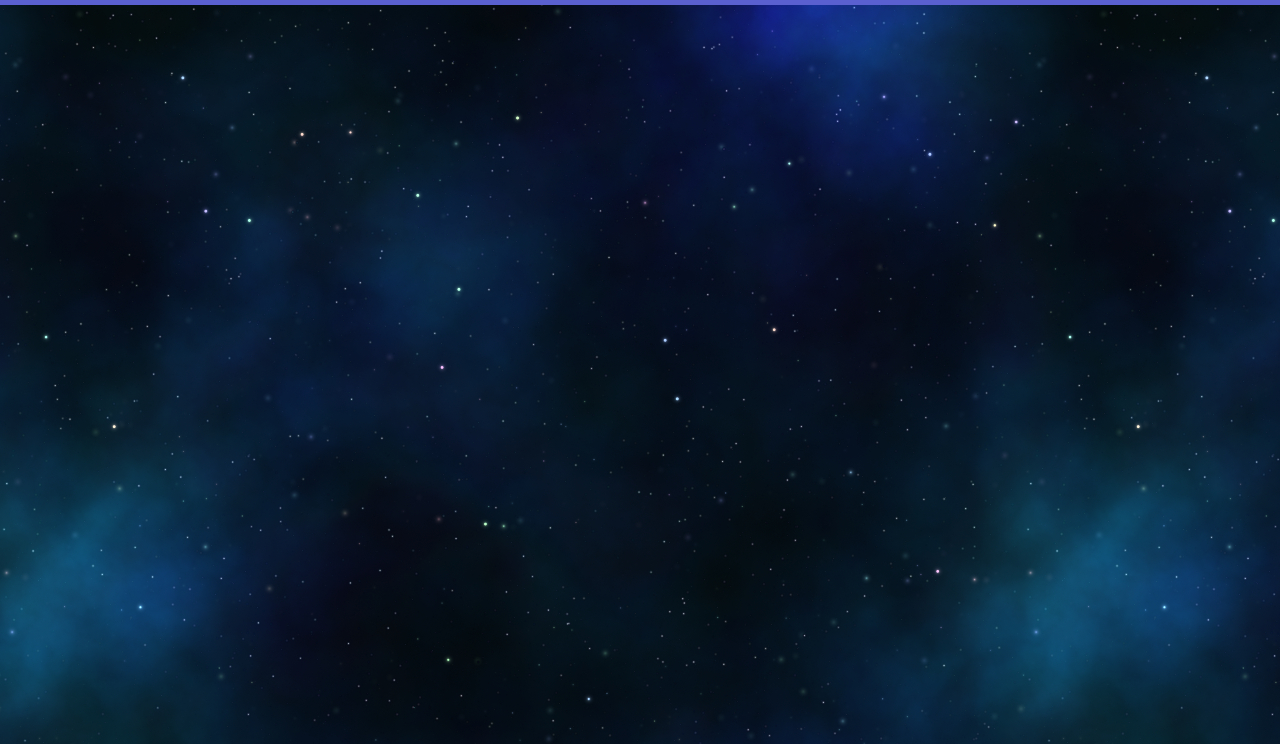
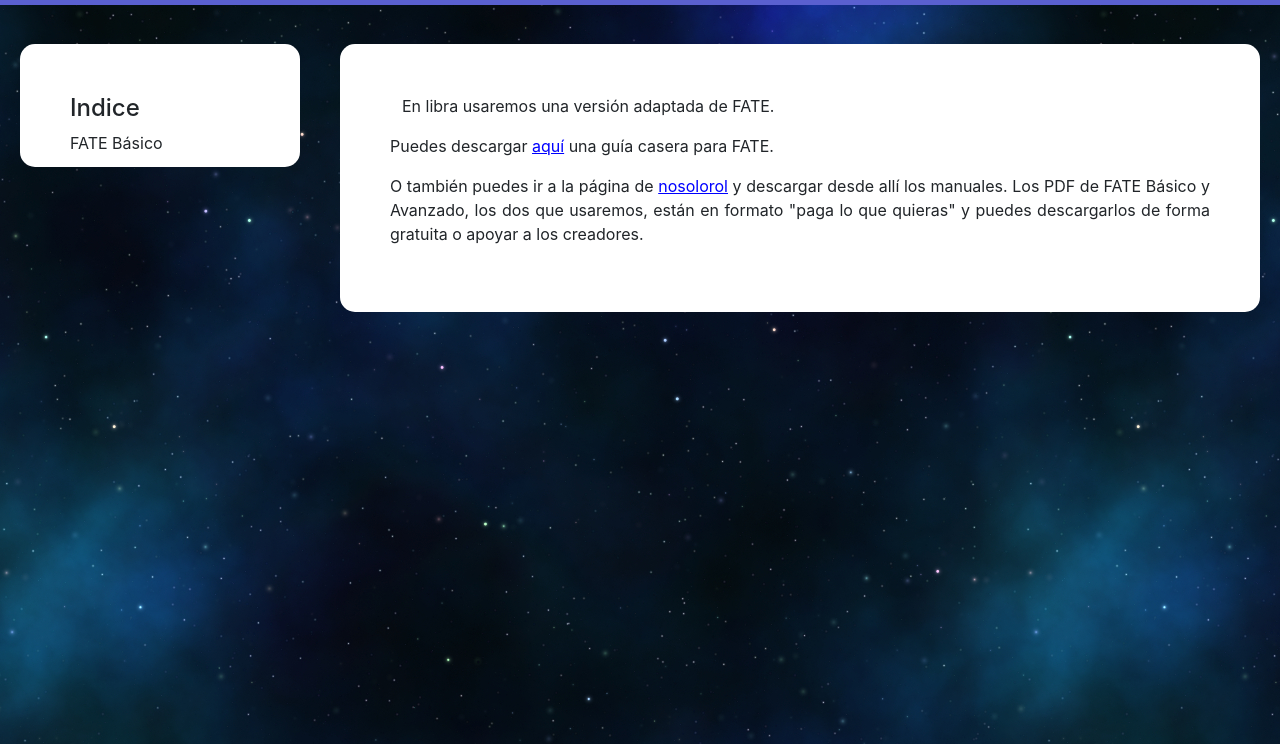
Before and after one commit to NakOMAX/LibraRPG, a plain HTML site: page sistema.html in a window 1280 px wide. Shown: the part 56-800 px from the top of the page. Drawn offline with nearby package versions, Linux system fonts and the light colour scheme.

Commit message:
sistema #1

```diff
--- a/css/libra.css
+++ b/css/libra.css
@@ -71,6 +71,9 @@
   background-color: white;
 }
 
+.not-indent {
+  text-indent: 0px;
+}
 main {
   margin-top: 20px;
 }
@@ -92,6 +95,17 @@ a:link {
 a:visited {
   color: inherit;
 }
+
+.libra-link:link {
+  color: blue;
+  text-decoration: underline;
+}
+
+.libra-link:visited {
+  color: blue;
+  text-decoration: underline;
+}
+
 /* Regular mobile phones */
 @media only screen and (min-width: 768px) and (max-width: 1199px){
   .libra-nav-item {
--- a/sistema.html
+++ b/sistema.html
@@ -60,8 +60,31 @@
     </nav>
 
     <!--ACTAUAL CONTENT-->
-    <main>
+    <main class="grid-container">
 
+      <!-- Lateral menu-->
+      <div>
+        <div class="libra-page-content libra-side-nav">
+          <h4>Indice</h4>
+          <a href="#FATE">FATE Básico</a>
+        </div>
+      </div>
+
+      <!-- Page content -->
+      <div>
+        <div id="FATE" class="libra-page-content">
+          <p>En libra usaremos una versión adaptada de FATE.</p>
+          <p class="not-indent">Puedes descargar
+            <a class="libra-link" href="files/Kit FATE para dummies.zip" download="">aquí</a>
+            una guía casera para FATE.</p>
+          <p class="not-indent">O también puedes ir a la página de
+            <a class="libra-link" href="https://www.nosolorol.com/es/">nosolorol</a>
+            y descargar desde allí los manuales. Los PDF de FATE
+            Básico y Avanzado, los dos que usaremos, están en formato "paga lo
+            que quieras" y puedes descargarlos de forma gratuita o apoyar a los
+            creadores.</p>
+        </div>
+      </div>
     </main>
   </body>
 </html>
```
Also changed, not shown: index.html (+1 -1 lines), 1 other file.
